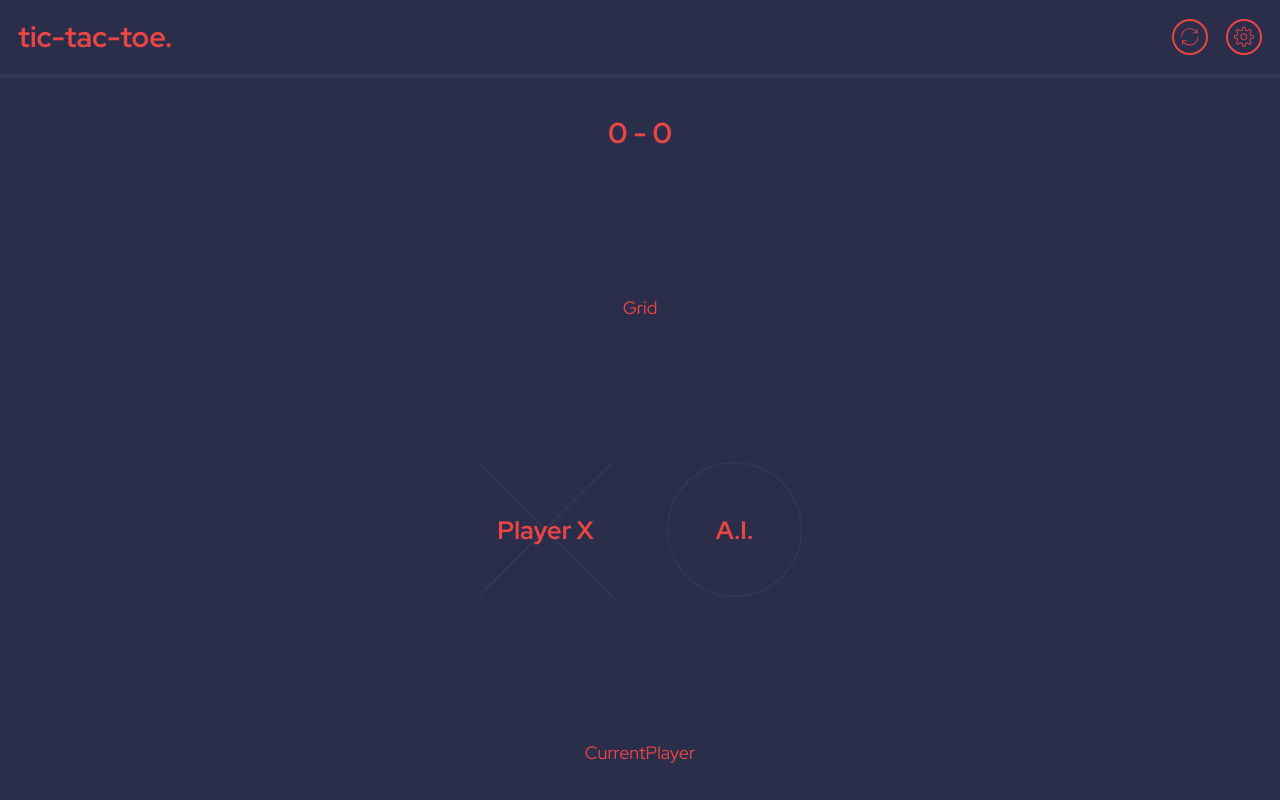
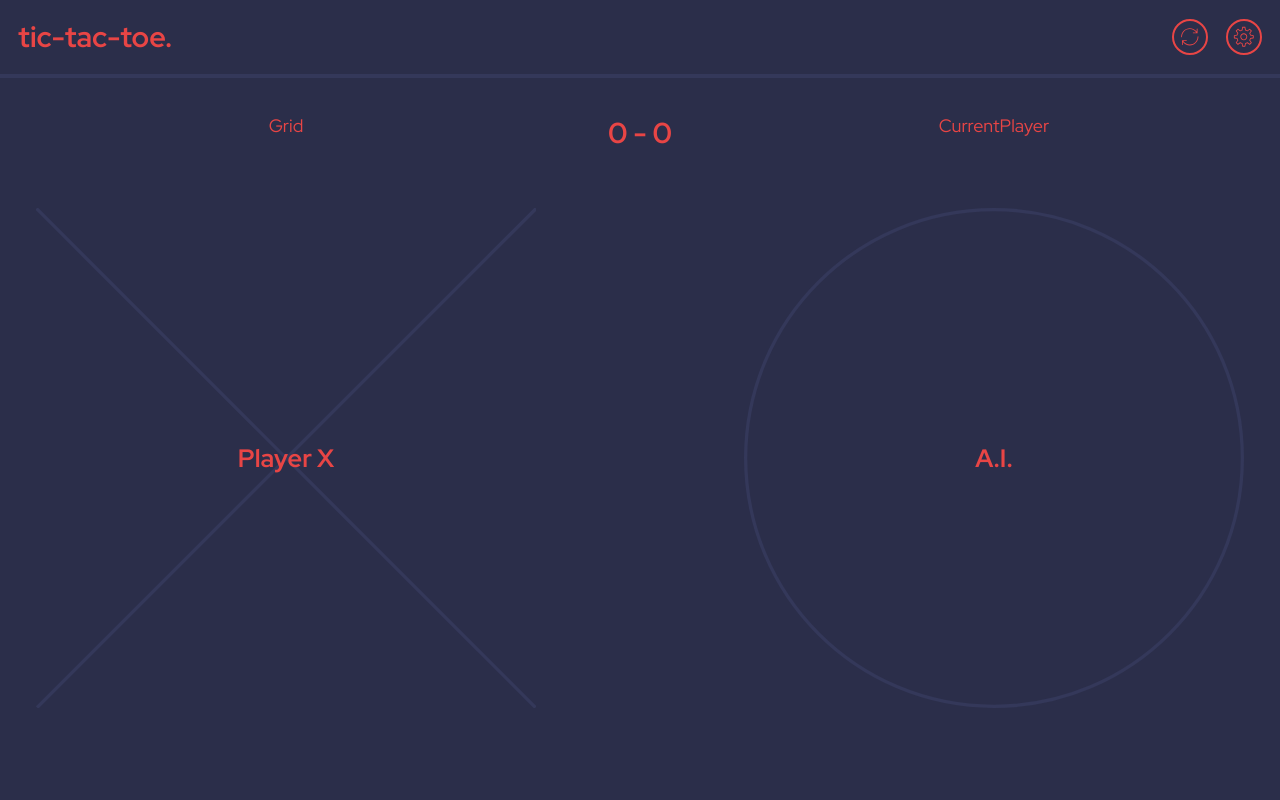
Before and after one commit to syedalimansoor/tic-tac-toe-react, a React (Vite) app: page /game in a window 1280 px wide. Built offline with nearby package versions, Linux system fonts and the light colour scheme.

Commit message:
Make body responsive

```diff
--- a/src/components/game/GameBody.tsx
+++ b/src/components/game/GameBody.tsx
@@ -21,6 +21,14 @@ const Container = styled.div`
   display: grid;
   justify-items: center;
   align-content: space-between;
+
+  @media (min-width: ${({ theme }) => theme.breakpoints.medium}) {
+    grid-template:
+      ". score ." auto
+      "player1 grid player2" auto
+      ". current ." auto / 1fr auto 1fr;
+    column-gap: 4em;
+  }
 `;
 
 const PlayersContainer = styled.div`
@@ -31,6 +39,22 @@ const PlayersContainer = styled.div`
   gap: 3em;
   & > * {
     flex: 1 0 0;
+  }
+
+  @media (min-width: ${({ theme }) => theme.breakpoints.medium}) {
+    display: contents;
+  }
+`;
+const Player1Display = styled(PlayerDisplay)`
+  @media (min-width: ${({ theme }) => theme.breakpoints.medium}) {
+    justify-self: start;
+    grid-area: player1;
+  }
+`;
+const Player2Display = styled(PlayerDisplay)`
+  @media (min-width: ${({ theme }) => theme.breakpoints.medium}) {
+    justify-self: stretch;
+    grid-area: player2;
   }
 `;
 
@@ -43,8 +67,8 @@ export default function GameBody() {
         <Score />
         <Grid />
         <PlayersContainer>
-          <PlayerDisplay player={players[0]} />
-          <PlayerDisplay player={players[1]} />
+          <Player1Display player={players[0]} />
+          <Player2Display player={players[1]} />
         </PlayersContainer>
         <CurrentPlayer />
       </Container>
--- a/src/components/game/PlayerDisplay.tsx
+++ b/src/components/game/PlayerDisplay.tsx
@@ -13,6 +13,7 @@ const background = {
 
 interface Props {
   player: Player;
+  className?: string;
 }
 
 const Display = styled.div<{ mark: Mark }>`
@@ -24,11 +25,16 @@ const Display = styled.div<{ mark: Mark }>`
   background-image: url(${({ mark }) => background.mobile[mark]});
   background-size: cover;
   background-repeat: no-repeat;
+  text-align: center;
+
+  @media (min-width: ${({ theme }) => theme.breakpoints.medium}) {
+    background-image: url(${({ mark }) => background.desktop[mark]});
+  }
 `;
 
 export default function PlayerDisplay(props: Props) {
   return (
-    <Display mark={props.player.mark}>
+    <Display mark={props.player.mark} className={props.className}>
       {props.player.name || `Player ${props.player.mark}`}
     </Display>
   );
--- a/src/components/game/Score.tsx
+++ b/src/components/game/Score.tsx
@@ -18,6 +18,7 @@ const Button = styled.button`
 
   @media (min-width: ${({ theme }) => theme.breakpoints.medium}) {
     font-size: 1.6rem;
+    grid-area: score;
   }
 `;
 
```
